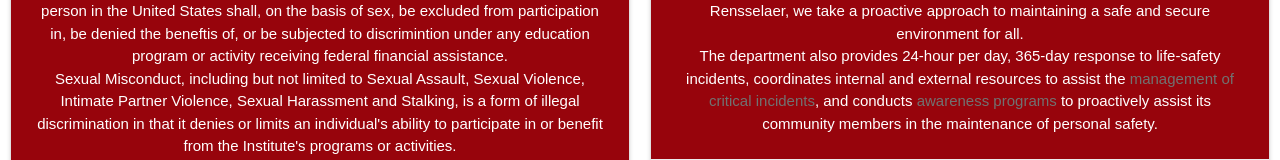
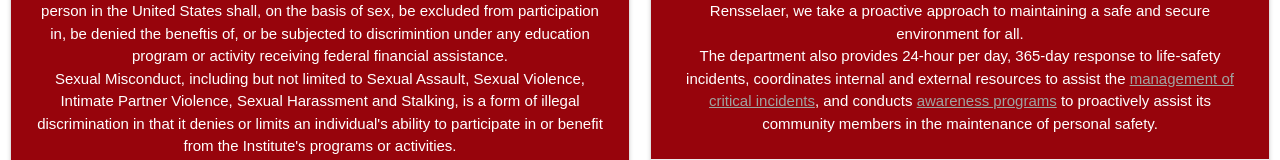
Before and after one commit to MJGTwo/RPISupport, a React (Create React App) app: page / in a window 1280 px wide. Shown: the part 158-318 px from the top of the page. Built offline with nearby package versions, Linux system fonts and the light colour scheme.

Commit message:
Lighten grey and add underlines to PubSafe links (#7)

```diff
--- a/src/components/pubSafe.js
+++ b/src/components/pubSafe.js
@@ -1,6 +1,6 @@
 import React from 'react';
 import Card from './Card';
-const GREY = '#717271';
+const LIGHTGREY = '#a0a3a0';
 const pubSafe = () => {
   return (
     <Card
@@ -17,16 +17,15 @@ const pubSafe = () => {
           assist the{' '}
           <a
             href="http://www.rpi.edu/dept/public_safety/emergency/index.html"
-            style={{ color: GREY }}
+            style={{ color: LIGHTGREY, textDecoration: 'underline' }}
           >
             management of critical incidents
           </a>
-          , and conducts
+          , and conducts{' '}
           <a
             href="http://www.rpi.edu/dept/public_safety/safety/personal.html"
-            style={{ color: GREY }}
+            style={{ color: LIGHTGREY, textDecoration: 'underline' }}
           >
-            {' '}
             awareness programs
           </a>{' '}
           to proactively assist its community members in the maintenance of
```
